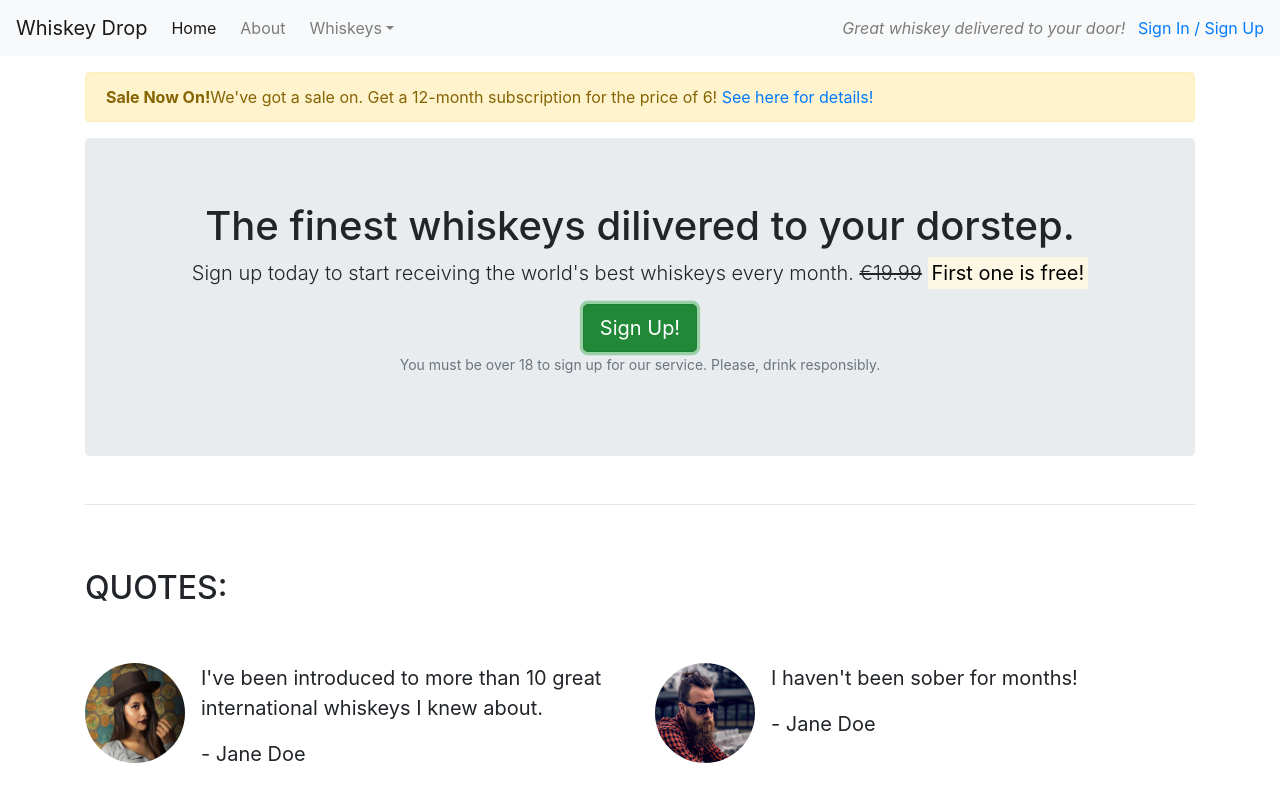
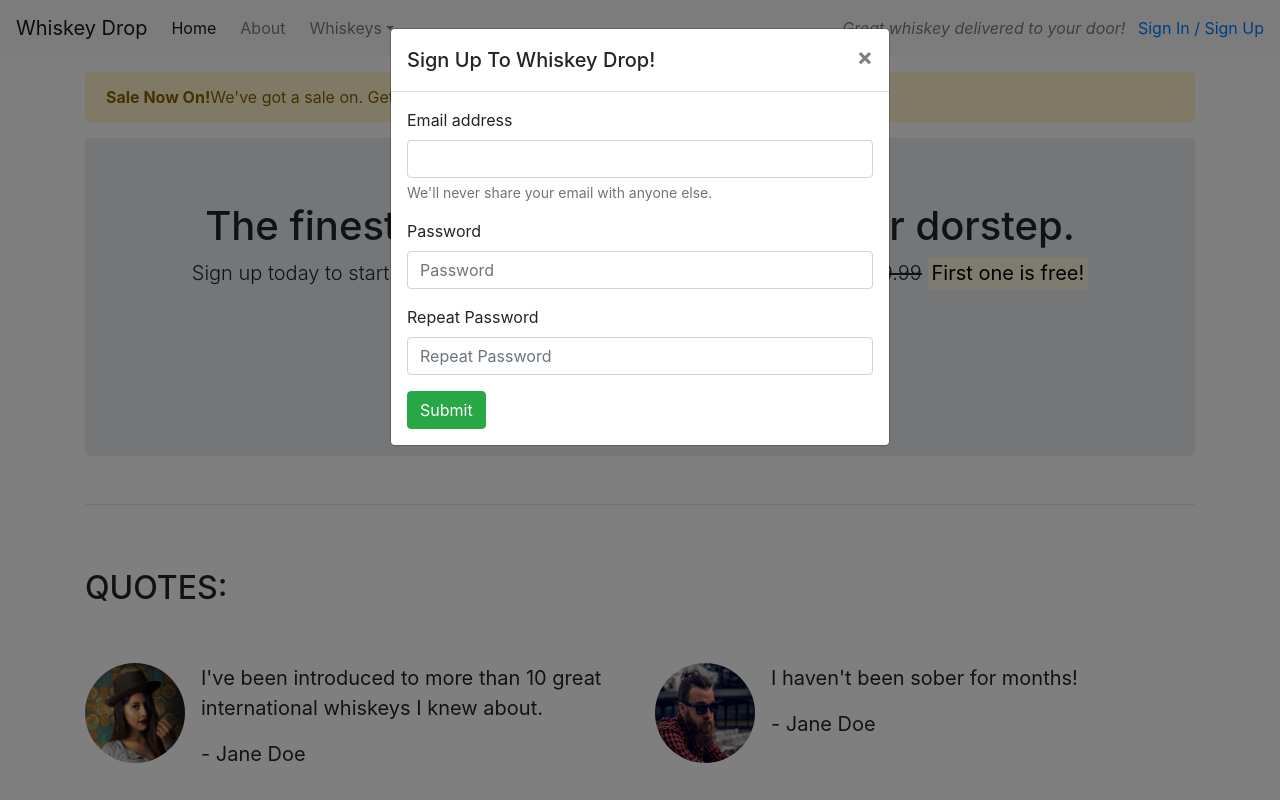
Before and after one commit to niekados/whiskey-drop-24, a plain HTML site: page index.html in a window 1280 px wide. Both pictures are taken after a click on the button "Sign Up!". Shown: the top 800 px of the page. Drawn offline with nearby package versions, Linux system fonts and the light colour scheme.

Commit message:
Add modal with signup form

```diff
--- a/index.html
+++ b/index.html
@@ -61,7 +61,8 @@
                         <s class="d-none d-sm-inline">€19.99</s>
                         <span class="d-inline d-sm-none"></span>
                         <strong><mark>First one is free!</mark></strong></p>
-                    <button class="btn btn-success btn-lg">Sign Up!</button>
+                    <button class="btn btn-success btn-lg" data-toggle="modal" data-target="#signUpModal">Sign
+                        Up!</button>
                     <p class="text-muted"><small>You must be over 18 to sign up for our service. Please, drink
                             responsibly.</small></p>
                 </section>
@@ -199,6 +200,41 @@
         </section>
     </article>
 
+    <!-- Modal -->
+
+    <div class="modal" tabindex="-1" id="signUpModal">
+        <div class="modal-dialog">
+            <div class="modal-content">
+                <div class="modal-header">
+                    <h5 class="modal-title">Sign Up To Whiskey Drop!</h5>
+                    <button type="button" class="close" data-dismiss="modal" aria-label="Close">
+                        <span aria-hidden="true">&times;</span>
+                    </button>
+                </div>
+                <div class="modal-body">
+                    <form>
+                        <div class="form-group">
+                            <label for="exampleInputEmail1">Email address</label>
+                            <input type="email" class="form-control" id="exampleInputEmail1"
+                                aria-describedby="emailHelp">
+                            <small id="emailHelp" class="form-text text-muted">We'll never share your email with anyone
+                                else.</small>
+                        </div>
+                        <div class="form-group">
+                            <label for="password">Password</label>
+                            <input type="password" class="form-control" id="password" placeholder="Password">
+                        </div>
+                        <div class="form-group">
+                            <label for="repeatPassword">Repeat Password</label>
+                            <input type="password" class="form-control" id="repeatPassword" placeholder="Repeat Password">
+                        </div>
+                        <button type="submit" class="btn btn-success">Submit</button>
+                    </form>
+                </div>
+            </div>
+        </div>
+    </div>
+
     <!-- Bootstrap JS -->
     <script src="https://cdn.jsdelivr.net/npm/jquery@3.5.1/dist/jquery.slim.min.js"
         integrity="sha384-DfXdz2htPH0lsSSs5nCTpuj/zy4C+OGpamoFVy38MVBnE+IbbVYUew+OrCXaRkfj" crossorigin="anonymous">
```
